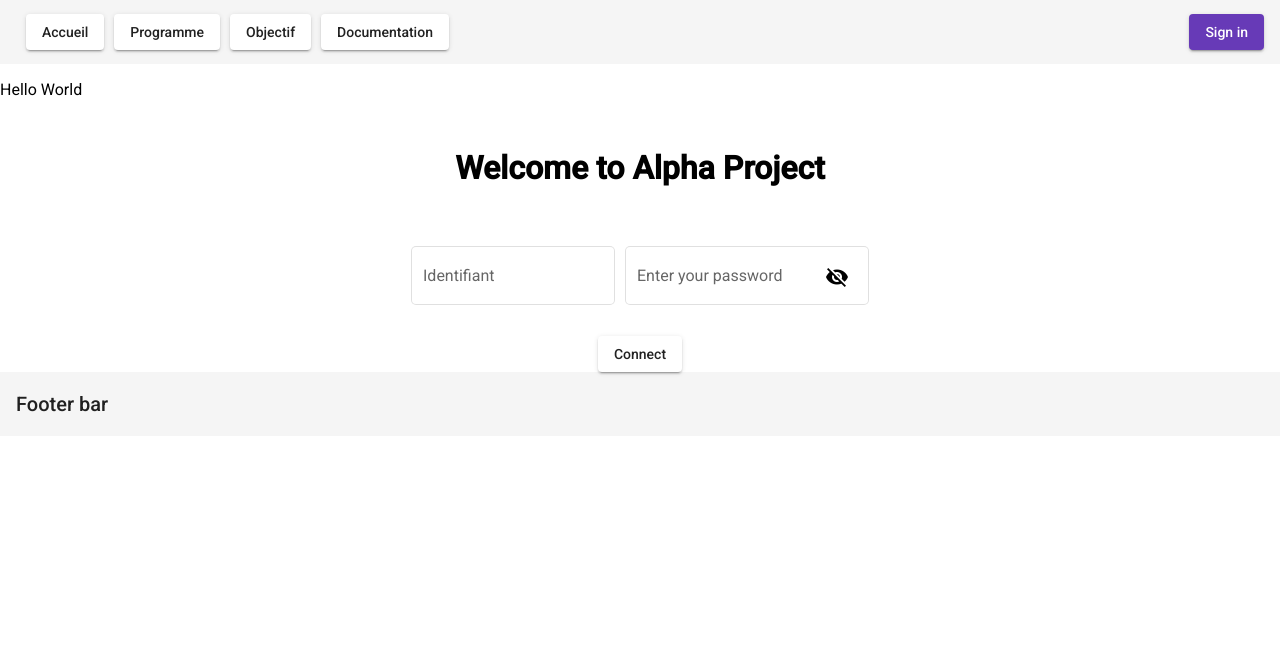
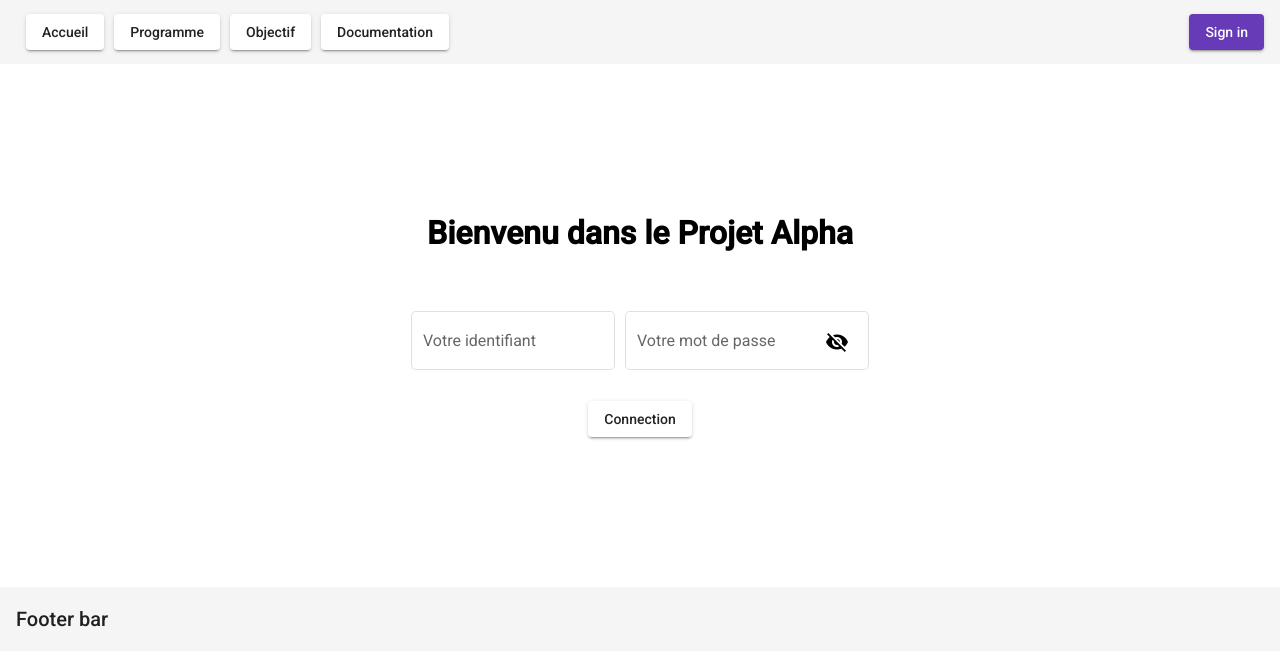
Before and after one commit to Florian935/alphaProject, an Angular app: page /home in a window 1280 px wide. Shown: the top 666 px of the page. Built offline with nearby package versions, Linux system fonts and the light colour scheme.

Commit message:
traduction: home component

```diff
--- a/src/app/app.component.html
+++ b/src/app/app.component.html
@@ -1,4 +1,3 @@
 <app-header></app-header>
-<p>Hello World</p>
 <app-home></app-home>
 <app-footer></app-footer>
--- a/src/app/home/home.component.html
+++ b/src/app/home/home.component.html
@@ -1,19 +1,19 @@
 <!-- <app-guestHeader></app-guestHeader> -->
-
+<div class="main-connect">
     <h1 class="main-title">
-    Welcome to Alpha Project
+        Bienvenu dans le Projet Alpha
     </h1>
     <form>
         <div class="id-field">
             <div>
                 <mat-form-field appearance="outline">
-                <mat-label>Identifiant</mat-label>
+                    <mat-label>Votre identifiant</mat-label>
                     <input matInput>
                 </mat-form-field>
             </div>
             <div>
                 <mat-form-field appearance="outline">
-                <mat-label>Enter your password</mat-label>
+                    <mat-label>Votre mot de passe</mat-label>
                     <input matInput [type]="hide ? 'password' : 'text'">
 
                     <button mat-icon-button matSuffix (click)="hide = !hide" [attr.aria-label]="'Hide password'"
@@ -24,7 +24,8 @@
             </div>
         </div>
         <div class="button-connect">
-        <button mat-raised-button>Connect</button>
+            <button mat-raised-button>Connection</button>
         </div>
     </form>
+</div>
 <!-- <app-identification></app-identification> -->
--- a/src/app/home/home.component.scss
+++ b/src/app/home/home.component.scss
@@ -1,4 +1,6 @@
-
+.main-connect {
+    margin: 150px;
+}
 .main-title {
     text-align: center;
     margin: 50px;
```
Lines whose indentation alone changed are shown as unchanged.
